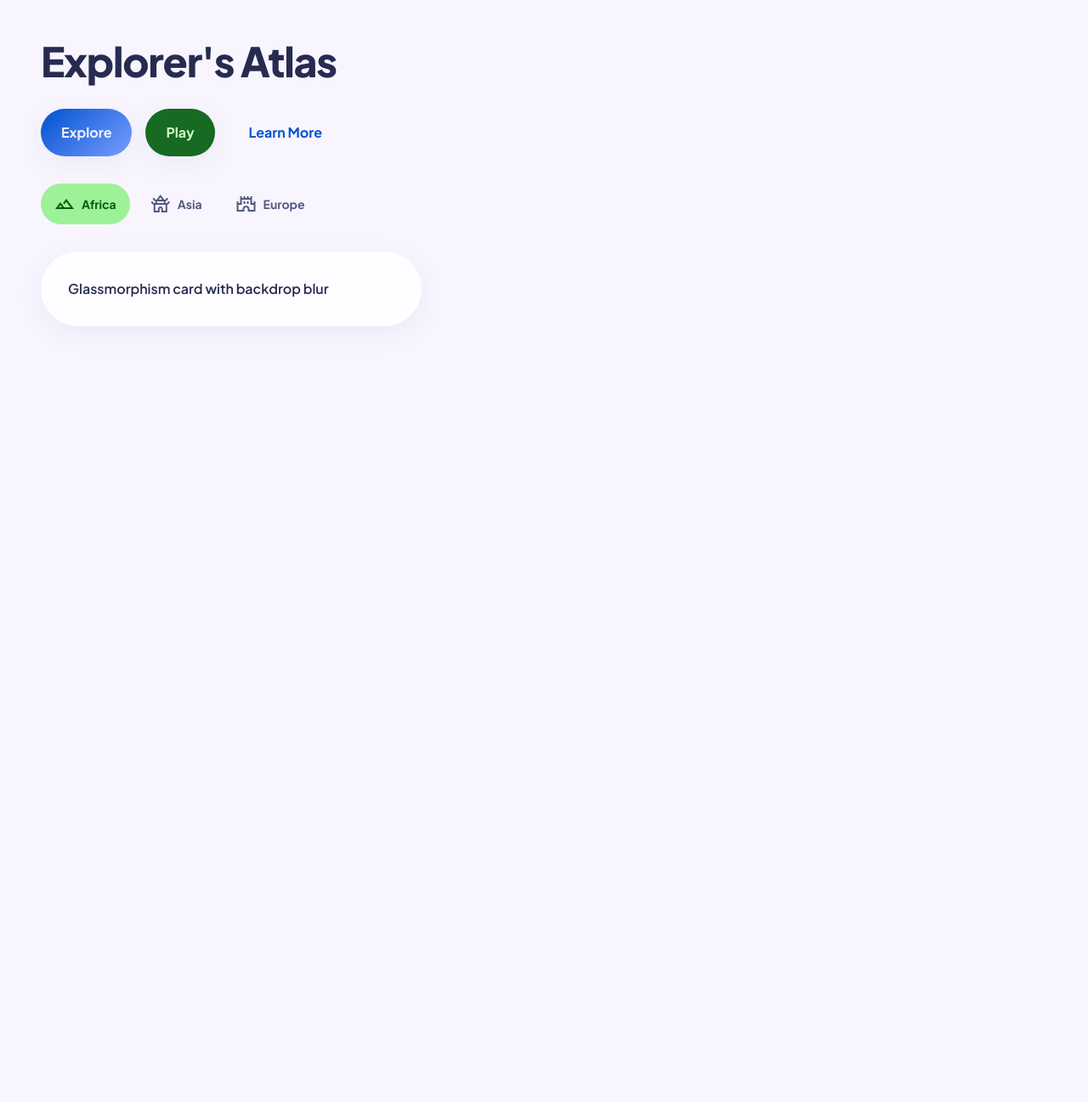
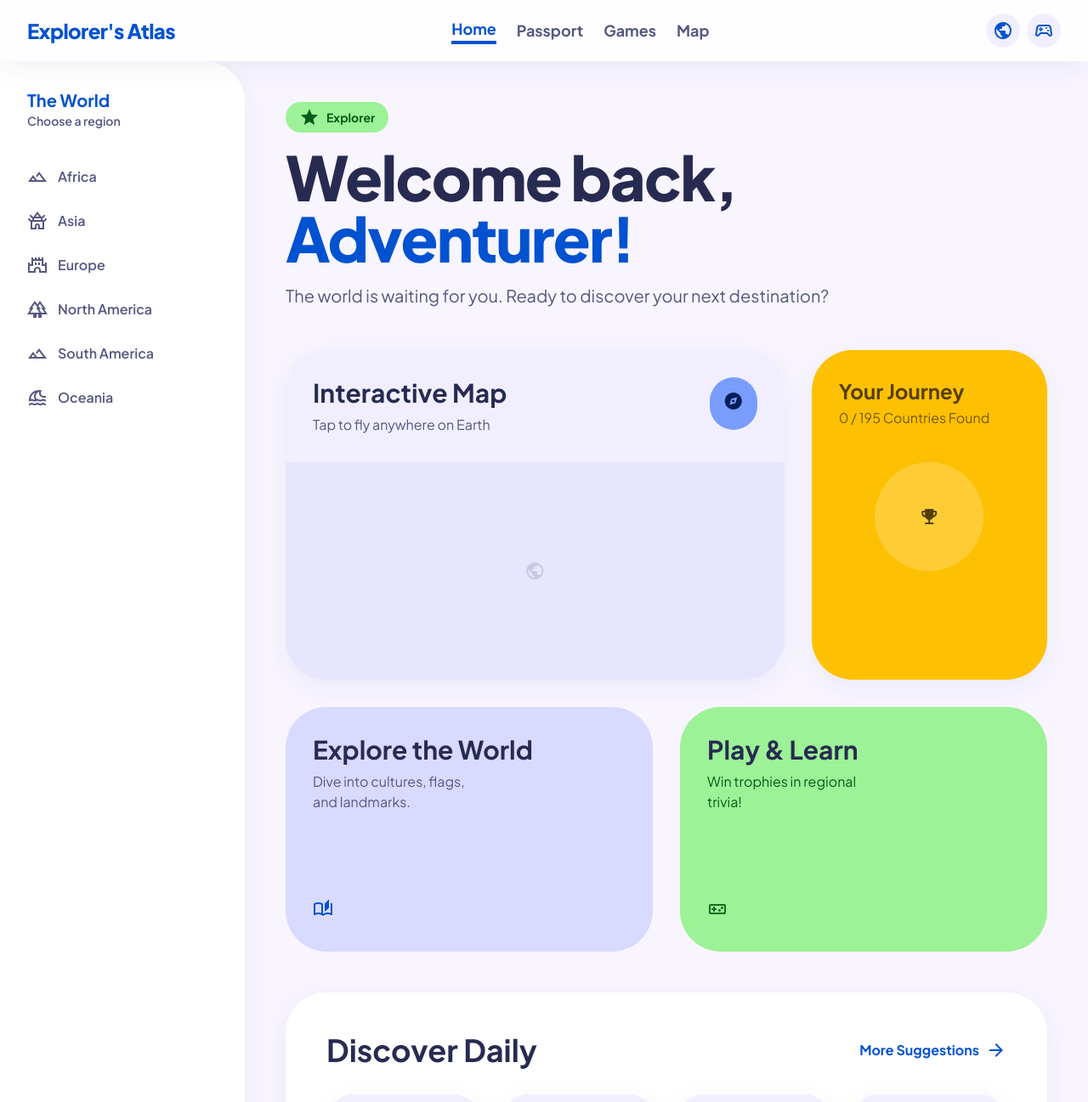
Before and after one commit to fonseka-dev/fun-with-flags, a Next.js app: page / in a window 1280 px wide. Shown: the top 1297 px of the page at 85% size. Before the commit the page ends 800 px from the top, so only its background shows below. Built offline with nearby package versions, Linux system fonts and the light colour scheme.

Commit message:
feat: add dashboard home page with bento grid layout

```diff
--- a/src/app/page.tsx
+++ b/src/app/page.tsx
@@ -1,28 +1,185 @@
+"use client";
+
+import { Suspense } from "react";
+import Link from "next/link";
+import { AppShell } from "@/components/layout/AppShell";
 import { Button } from "@/components/ui/Button";
-import { Chip } from "@/components/ui/Chip";
-import { GlassCard } from "@/components/ui/GlassCard";
+
+const dailySuggestions = [
+  { title: "Sydney Opera House", subtitle: "Australia", category: "Landmark", color: "secondary" },
+  { title: "Mount Fuji", subtitle: "Japan", category: "Nature", color: "primary" },
+  { title: "Machu Picchu", subtitle: "Peru", category: "History", color: "tertiary" },
+  { title: "Oia Village", subtitle: "Greece", category: "Culture", color: "secondary" },
+];
+
+function DashboardContent() {
+  return (
+    <AppShell showSidebar>
+      <section className="space-y-12">
+        {/* Welcome Header */}
+        <header className="space-y-4">
+          <div className="inline-flex items-center gap-2 px-4 py-1.5 bg-secondary-container text-on-secondary-container rounded-full text-sm font-bold">
+            <span
+              className="material-symbols-outlined text-sm"
+              style={{ fontVariationSettings: "'FILL' 1" }}
+            >
+              star
+            </span>
+            Explorer
+          </div>
+          <h1 className="text-5xl md:text-7xl font-extrabold tracking-tight text-on-background leading-none">
+            Welcome back,
+            <br />
+            <span className="text-primary">Adventurer!</span>
+          </h1>
+          <p className="text-xl text-on-surface-variant max-w-2xl leading-[1.6]">
+            The world is waiting for you. Ready to discover your next
+            destination?
+          </p>
+        </header>
+
+        {/* Bento Grid */}
+        <div className="grid grid-cols-1 md:grid-cols-12 gap-8">
+          {/* Interactive Map Card */}
+          <Link
+            href="/map"
+            className="md:col-span-8 bg-surface-container-low rounded-xl overflow-hidden group cursor-pointer shadow-ambient hover:shadow-ambient-lg transition-bounce flex flex-col"
+          >
+            <div className="p-8 pb-0">
+              <div className="flex justify-between items-start">
+                <div>
+                  <h3 className="text-3xl font-bold mb-2">Interactive Map</h3>
+                  <p className="text-on-surface-variant">
+                    Tap to fly anywhere on Earth
+                  </p>
+                </div>
+                <div className="bg-primary-container p-4 rounded-full text-on-primary-container">
+                  <span
+                    className="material-symbols-outlined text-4xl"
+                    style={{ fontVariationSettings: "'FILL' 1" }}
+                  >
+                    explore
+                  </span>
+                </div>
+              </div>
+            </div>
+            <div className="relative mt-8 h-64 w-full overflow-hidden bg-surface-container">
+              <div className="w-full h-full flex items-center justify-center text-on-surface-variant">
+                <span className="material-symbols-outlined text-8xl opacity-20">
+                  public
+                </span>
+              </div>
+            </div>
+          </Link>
+
+          {/* Journey Progress */}
+          <div className="md:col-span-4 bg-tertiary-container text-on-tertiary-container rounded-xl p-8 flex flex-col justify-between shadow-ambient">
+            <div>
+              <h3 className="text-2xl font-bold mb-1">Your Journey</h3>
+              <p className="opacity-80">0 / 195 Countries Found</p>
+            </div>
+            <div className="relative py-8 flex justify-center">
+              <div className="w-32 h-32 rounded-full bg-white/20 flex items-center justify-center">
+                <span
+                  className="material-symbols-outlined text-6xl"
+                  style={{ fontVariationSettings: "'FILL' 1" }}
+                >
+                  emoji_events
+                </span>
+              </div>
+            </div>
+            <Button
+              variant="ghost"
+              fullWidth
+              className="bg-on-tertiary-container text-tertiary-container hover:brightness-90"
+              disabled
+            >
+              View Passport
+            </Button>
+          </div>
+
+          {/* Explore the World */}
+          <Link
+            href="/catalog"
+            className="md:col-span-6 bg-surface-container-highest rounded-xl p-8 group cursor-pointer relative overflow-hidden h-72 flex flex-col justify-between transition-bounce hover:scale-[1.01]"
+          >
+            <div className="z-10">
+              <h3 className="text-3xl font-bold mb-2">Explore the World</h3>
+              <p className="text-on-surface-variant max-w-[200px]">
+                Dive into cultures, flags, and landmarks.
+              </p>
+            </div>
+            <div className="z-10 self-start">
+              <span className="material-symbols-outlined text-primary text-6xl">
+                auto_stories
+              </span>
+            </div>
+          </Link>
+
+          {/* Play & Learn */}
+          <Link
+            href="/games/guess-the-flag"
+            className="md:col-span-6 bg-secondary-container rounded-xl p-8 group cursor-pointer relative overflow-hidden h-72 flex flex-col justify-between transition-bounce hover:scale-[1.01]"
+          >
+            <div className="z-10">
+              <h3 className="text-3xl font-bold mb-2">Play &amp; Learn</h3>
+              <p className="text-on-secondary-container max-w-[200px]">
+                Win trophies in regional trivia!
+              </p>
+            </div>
+            <div className="z-10 self-start">
+              <span className="material-symbols-outlined text-secondary text-6xl">
+                videogame_asset
+              </span>
+            </div>
+          </Link>
+        </div>
+
+        {/* Discover Daily */}
+        <section className="bg-surface-container-lowest p-8 md:p-12 rounded-xl shadow-ambient">
+          <div className="flex items-center justify-between mb-8">
+            <h2 className="text-4xl font-bold">Discover Daily</h2>
+            <Link
+              href="/catalog"
+              className="text-primary font-bold flex items-center gap-2 hover:underline"
+            >
+              More Suggestions
+              <span className="material-symbols-outlined">arrow_forward</span>
+            </Link>
+          </div>
+          <div className="grid grid-cols-1 sm:grid-cols-2 lg:grid-cols-4 gap-6">
+            {dailySuggestions.map((item) => (
+              <div
+                key={item.title}
+                className="bg-surface-container-low p-4 rounded-lg shadow-ambient hover:-translate-y-2 transition-bounce"
+              >
+                <div className="w-full h-32 bg-surface-container rounded-lg mb-4 flex items-center justify-center">
+                  <span className="material-symbols-outlined text-4xl text-outline-variant">
+                    image
+                  </span>
+                </div>
+                <span
+                  className={`text-xs font-bold uppercase tracking-widest text-${item.color}`}
+                >
+                  {item.category}
+                </span>
+                <h4 className="font-bold text-lg mt-1">{item.title}</h4>
+                <p className="text-on-surface-variant text-sm">
+                  {item.subtitle}
+                </p>
+              </div>
+            ))}
+          </div>
+        </section>
+      </section>
+    </AppShell>
+  );
+}
 
 export default function HomePage() {
   return (
-    <main className="min-h-screen bg-surface p-12">
-      <h1 className="text-5xl font-extrabold text-on-background tracking-tight mb-8">
-        Explorer&apos;s Atlas
-      </h1>
-      <div className="flex gap-4 mb-8 flex-wrap">
-        <Button variant="primary">Explore</Button>
-        <Button variant="secondary">Play</Button>
-        <Button variant="ghost">Learn More</Button>
-      </div>
-      <div className="flex gap-2 mb-8 flex-wrap">
-        <Chip label="Africa" icon="terrain" active />
-        <Chip label="Asia" icon="temple_buddhist" />
-        <Chip label="Europe" icon="castle" />
-      </div>
-      <GlassCard className="p-8 max-w-md">
-        <p className="text-on-surface font-semibold">
-          Glassmorphism card with backdrop blur
-        </p>
-      </GlassCard>
-    </main>
+    <Suspense>
+      <DashboardContent />
+    </Suspense>
   );
 }
```
